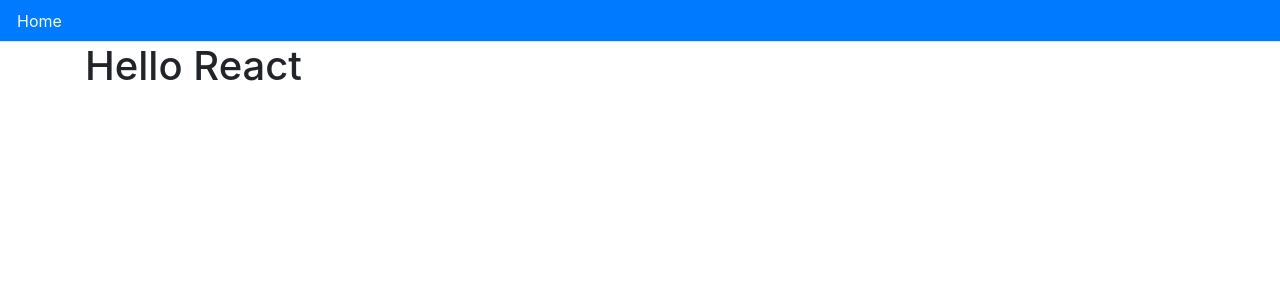
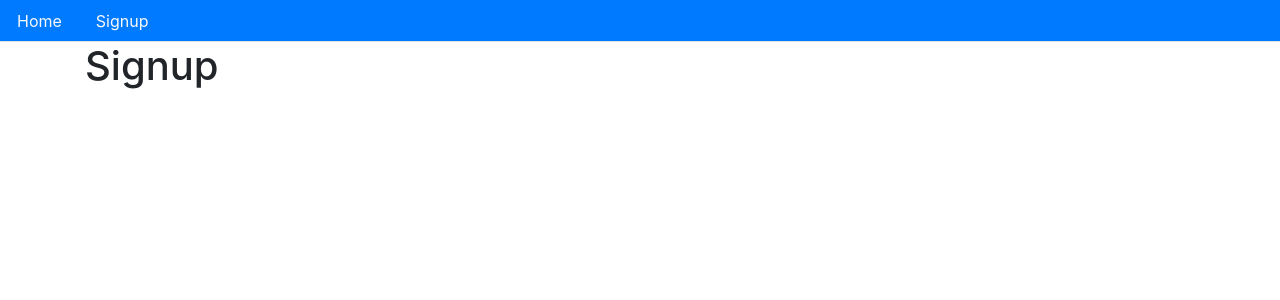
Before and after one commit to romanmtb/auth, a React (Create React App) app in the folder client/: page /signup in a window 1280 px wide. Shown: the top 300 px of the page. Built offline with nearby package versions, Linux system fonts and the light colour scheme.

Commit message:
add signup page

```diff
--- a/client/package.json
+++ b/client/package.json
@@ -6,10 +6,12 @@
     "@testing-library/jest-dom": "^4.2.4",
     "@testing-library/react": "^9.3.2",
     "@testing-library/user-event": "^7.1.2",
+    "axios": "^0.19.2",
     "react": "^16.13.1",
     "react-dom": "^16.13.1",
     "react-router-dom": "^5.1.2",
-    "react-scripts": "3.4.1"
+    "react-scripts": "3.4.1",
+    "react-toastify": "^5.5.0"
   },
   "scripts": {
     "start": "react-scripts start",
--- a/client/src/Routes.js
+++ b/client/src/Routes.js
@@ -1,12 +1,14 @@
 import React from 'react'
 import {BrowserRouter, Switch, Route} from 'react-router-dom'
 import App from './App'
+import Signup from './auth/Signup'
 
 const Routes = () => {
     return (
         <BrowserRouter>
             <Switch>
-                <Route path="/" component={App}/>
+                <Route path="/" exact component={App}/>
+                <Route path="/signup" exact component={Signup}/>
             </Switch>
         </BrowserRouter>
     )
--- /dev/null
+++ b/client/src/auth/Signup.js
@@ -0,0 +1,18 @@
+import React, {useState} from 'react'
+import {Link, Redirect} from 'react-router-dom'
+import Layout from '../core/Layout'
+import axios from 'axios'
+import {ToastContainer, toas} from 'react-toastify'
+import 'react-toastify/dist/ReactToastify.min.css'
+
+const Signup = () => {
+    return (
+        <Layout>
+            <ToastContainer />
+
+            <h1>Signup</h1>
+        </Layout>
+    )
+}
+
+export default Signup
--- a/client/src/core/Layout.js
+++ b/client/src/core/Layout.js
@@ -6,8 +6,13 @@
     const nav = () => (
         <ul className="nav nav-tabs bg-primary">
             <li className="nav-item">
-                <Link href="/" to={'/'} className="text-light nav-link">
+                <Link to={'/'} className="text-light nav-link">
                     Home
+                </Link>
+            </li>
+            <li className="nav-item">
+                <Link to={'/signup'} className="text-light nav-link">
+                    Signup
                 </Link>
             </li>
         </ul>
```
Also changed, not shown: 1 other file (tests, documents, lock files or other folders).
